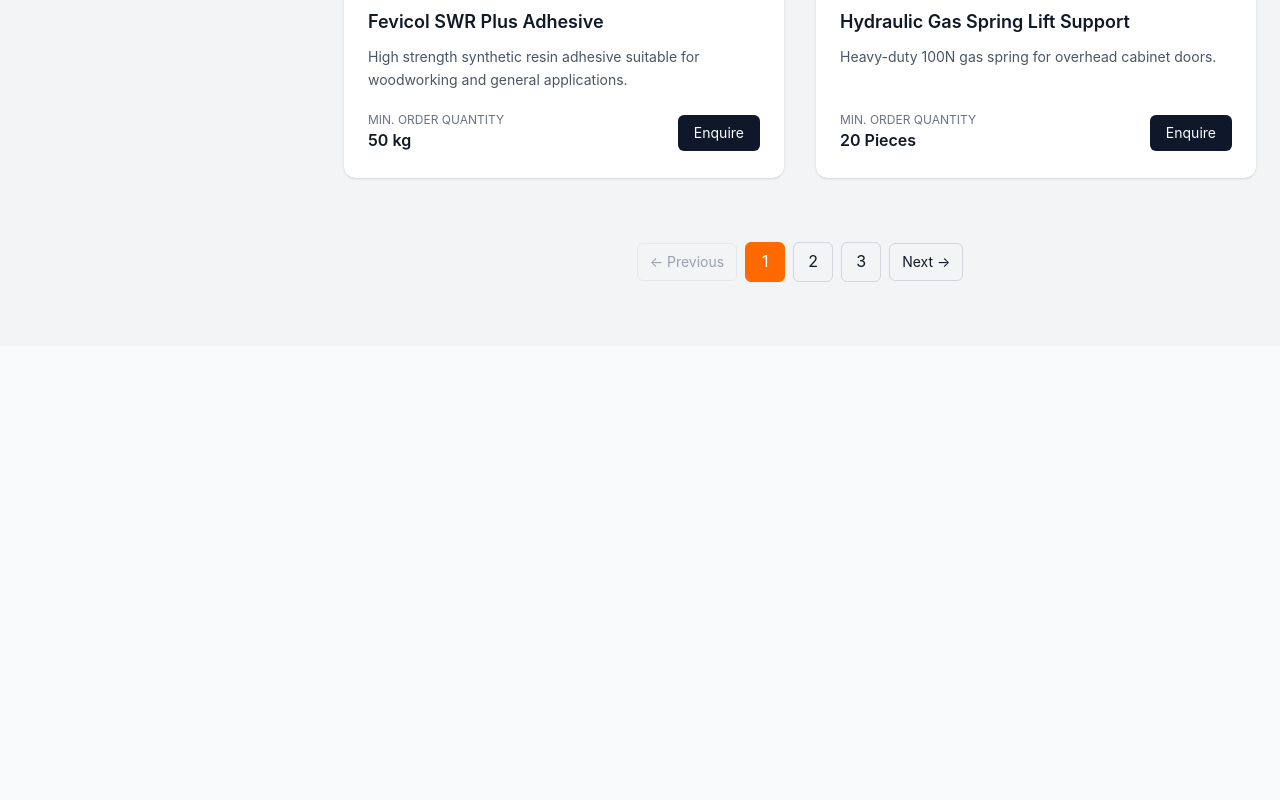
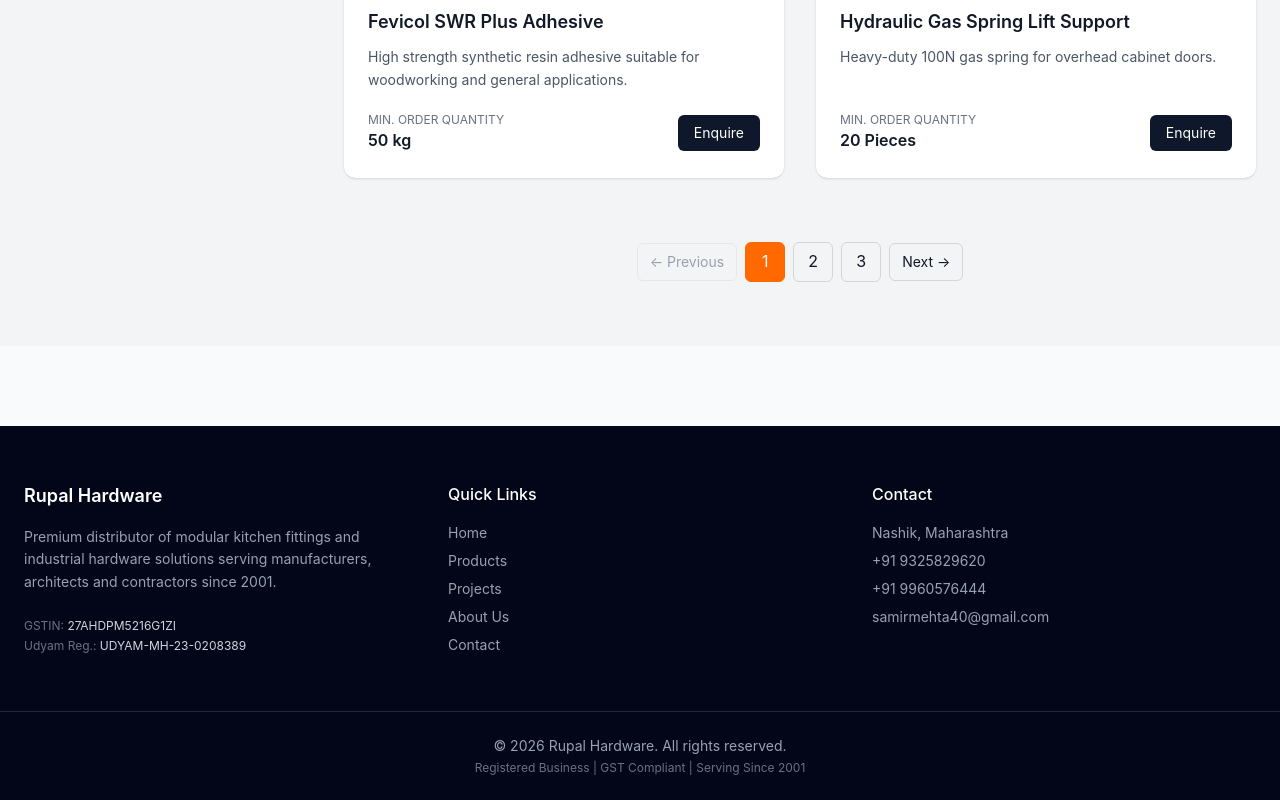
Before and after one commit to Chintan234/rupal-hardware, a Next.js app: page /products in a window 1280 px wide. Shown: the part 1603-2403 px from the top of the page. Before the commit the page ends 1949 px from the top, so only its background shows below. Built offline with nearby package versions, Linux system fonts and the light colour scheme.

Commit message:
Footer changes

```diff
--- a/app/layout.js
+++ b/app/layout.js
@@ -1,6 +1,7 @@
 import { Geist, Geist_Mono } from "next/font/google";
 import "./globals.css";
 import Navbar from "@/components/Navbar";
+import Footer from "@/components/Footer"; // ✅ ADD THIS
 import { BasketProvider } from "@/lib/basket";
 
 const geistSans = Geist({
@@ -28,6 +29,9 @@
           <Navbar />
 
           {children}
+
+          {/* ✅ FOOTER ADDED HERE */}
+          <Footer />
         </BasketProvider>
       </body>
     </html>
--- a/app/page.js
+++ b/app/page.js
@@ -3,7 +3,6 @@
 import Distributor from "@/components/Distributor";
 import WhyChooseUs from "@/components/WhyChooseUs";
 import CTA from "@/components/CTA";
-import Footer from "@/components/Footer";
 
 export default function Home() {
   return (
@@ -13,7 +12,6 @@
       <Distributor />
       <WhyChooseUs />
       <CTA />
-      <Footer />
     </main>
   );
 }
```
